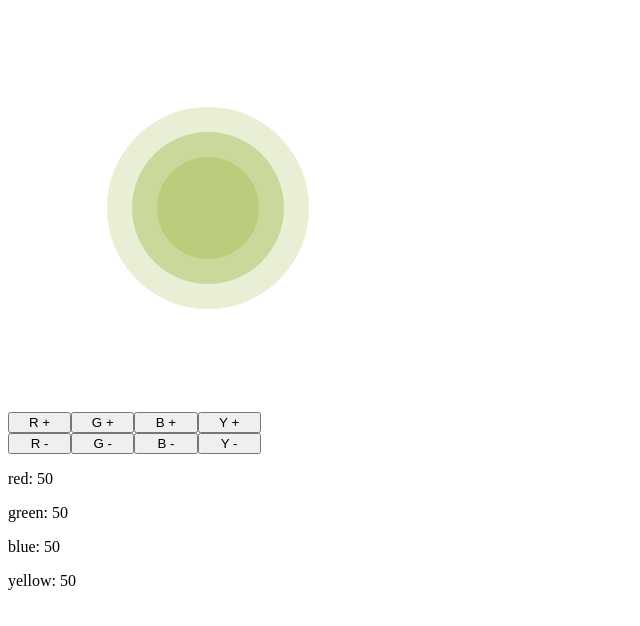
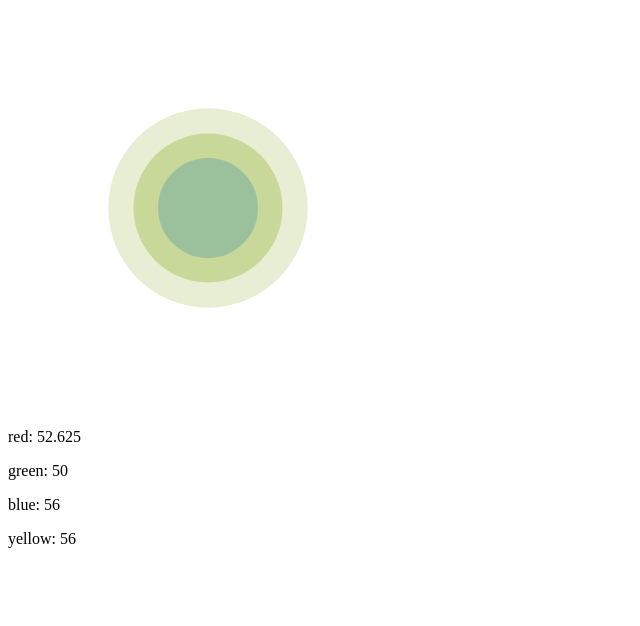
Before and after one commit to mphillotry/mphillotry.github.io, a plain HTML site: page index.html in a window 1280 px wide. Shown: the whole page, without its empty margins (0-640 px from the left). Drawn offline with nearby package versions, Linux system fonts and the light colour scheme.

Commit message:
use setInterval, take updates as props

```diff
--- /dev/null
+++ b/component_new.js
@@ -0,0 +1,188 @@
+'use strict';
+
+const radius = 50;
+const extension = 75;
+const color_cycle = 800;
+const transition = 60;
+const n_ripples = 3;
+const c_red = '#bf596a';
+const c_green = '#b9cd7c';
+const c_blue = '#69acd5';
+const c_yellow = '#dfa03b';
+const c_all = [c_red, c_green, c_blue, c_yellow];
+const fps = 60;
+
+const setAlpha = (hex, alpha) => hex.substr(0, 7).concat(('0' + Math.floor(alpha * 255).toString(16)).substr(-2));
+
+const red = hex => parseInt(hex.substr(1, 2), 16);
+const green = hex => parseInt(hex.substr(3, 2), 16);
+const blue = hex => parseInt(hex.substr(5, 2), 16);
+const color = (r, g, b) => '#'.concat(('0' + r.toString(16)).substr(-2))
+                              .concat(('0' + g.toString(16)).substr(-2))
+                              .concat(('0' + b.toString(16)).substr(-2));
+
+const lerp_color = (t, c1, c2) => {
+    const r1 = red(c1), g1 = green(c1), b1 = blue(c1);
+    const r2 = red(c2), g2 = green(c2), b2 = blue(c2);
+    const r = r1 + Math.floor(t * (r2 - r1));
+    const g = g1 + Math.floor(t * (g2 - g1));
+    const b = b1 + Math.floor(t * (b2 - b1));
+    return color(r, g, b);
+}
+
+class Widget extends React.Component {
+    constructor(props) {
+        super(props);
+        this.state = {
+            frameCount: 0,
+            period: 180,
+            lastFrame: 0,
+            values: [50, 50, 50, 50],
+            ripples: [],
+            c: c_red
+        };
+    }
+
+    componentDidMount() {
+        setInterval(() => {
+            this.setState(prev => ({
+                frameCount: prev.frameCount + 1
+            }));
+        }, 1000 / fps);
+    }
+
+    process(prev) {
+        let n = this.state.values.length;
+        if (this.props.flag != prev.flag) {
+            for (let i = 0; i < n; ++i) {
+                this.state.values[i] += this.props.values[i];
+            }
+        }
+        let t = this.state.frameCount % color_cycle;
+        let total = 0;
+        let values = [];
+        for (let i = 0; i < n; ++i) {
+            values[i] = this.state.values[i] + 1;
+            values[i] *= values[i];
+            total += values[i];
+        }
+        this.state.period = 180 - Math.max(1, Math.min(total, 80000)) * 120 / 80000;
+        for (let i = 0; i < n; ++i) {
+            values[i] *= color_cycle;
+            values[i] /= total;
+            if (i > 0) values[i] += values[i - 1];
+        }
+        for (let i = 0; i < n; ++i) {
+            if (t <= values[i]) {
+                // decay
+                if (this.state.values[i] > 50) {
+                    this.state.values[i] -= 0.125;
+                }
+
+                this.state.c = c_all[i];
+                let last = i == 0 ? 0 : values[i - 1];
+                let threshold = values[i] - transition;
+                if (t >= threshold) {
+                    this.state.c = lerp_color((t - threshold) / transition, this.state.c, c_all[(i + 1) % n]);
+                }
+                break;
+            }
+        }
+        if (this.state.frameCount - this.state.lastFrame >= this.state.period / n_ripples) {
+            this.state.ripples.push({
+                color: this.state.c,
+                start: this.state.lastFrame = this.state.frameCount,
+                period: this.state.period
+            });
+        }
+    }
+
+    circle(ctx, r, color) {
+        ctx.beginPath();
+        ctx.fillStyle = color;
+        ctx.arc(0, 0, r, 0, 2 * Math.PI, false);
+        ctx.fill();
+    }
+
+    componentDidUpdate(prev) {
+        this.process(prev);
+        const canvas = this.refs.canvas;
+        const ctx = canvas.getContext('2d');
+        const ripples = this.state.ripples;
+        ctx.save();
+        ctx.beginPath();
+        ctx.clearRect(0, 0, canvas.width, canvas.height);
+        ctx.translate(canvas.width / 2, canvas.height / 2);
+        for (let i = 0; i < ripples.length; ++i) {
+            const r = (this.state.frameCount - ripples[i].start) / ripples[i].period;
+            if (r >= 1) {
+                ripples.shift();
+                --i;
+                continue;
+            }
+            ripples[i].color = setAlpha(ripples[i].color, 1 - r);
+            this.circle(ctx, radius + r * extension, ripples[i].color);
+        }
+        this.circle(ctx, radius, this.state.c);
+        ctx.restore();
+    }
+
+    render() {
+        return React.createElement(
+            'div', {},
+            React.createElement(
+                'canvas',
+                {
+                    ref: "canvas",
+                    width: 400,
+                    height: 400
+                }
+            ),
+            React.createElement('br'),
+            React.createElement('p', {}, 'red: ' + this.state.values[0]),
+            React.createElement('p', {}, 'green: ' + this.state.values[1]),
+            React.createElement('p', {}, 'blue: ' + this.state.values[2]),
+            React.createElement('p', {}, 'yellow: ' + this.state.values[3])
+        );
+    }
+}
+
+class WidgetContainer extends React.Component {
+    constructor(props) {
+        super(props);
+        this.state = {
+            values: [0, 0, 0, 0],
+            flag: 0
+        };
+    }
+
+    componentDidMount() {
+        setInterval(() => {
+            this.setState(prev => ({
+                values: [
+                    Math.round(Math.random() * 2),
+                    Math.round(Math.random() * 2),
+                    Math.round(Math.random() * 2),
+                    Math.round(Math.random() * 2)
+                ],
+                flag: prev.flag ^ 1
+            }));
+        }, 1000);
+    }
+
+    render() {
+        return React.createElement(
+            Widget,
+            {
+                values: this.state.values,
+                flag: this.state.flag
+            }
+        );
+    }
+}
+
+const domContainer = document.querySelector('#container');
+const widgetContainer = React.createElement(WidgetContainer);
+ReactDOM.render(widgetContainer, domContainer);
+// const widget = React.createElement(Widget, {red: 0, green: 0, blue: 0, yellow: 0});
+// ReactDOM.render(widget, domContainer);
--- a/index.html
+++ b/index.html
@@ -19,7 +19,7 @@
 <script src="https://unpkg.com/react@17/umd/react.development.js" crossorigin></script>
 <script src="https://unpkg.com/react-dom@17/umd/react-dom.development.js" crossorigin></script>
 
-<script src="component.js"></script>
+<script src="component_new.js"></script>
 
 </body>
 
```
